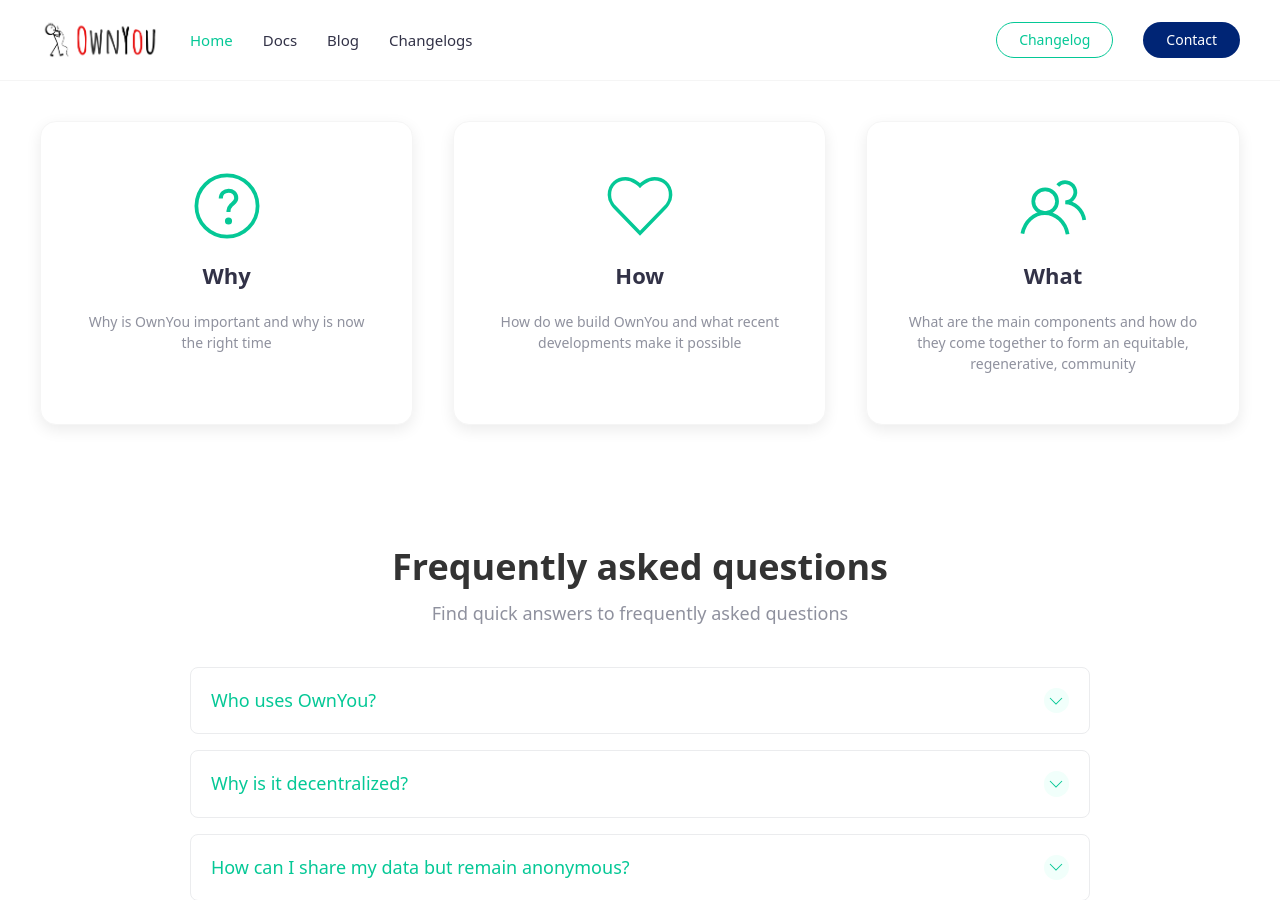
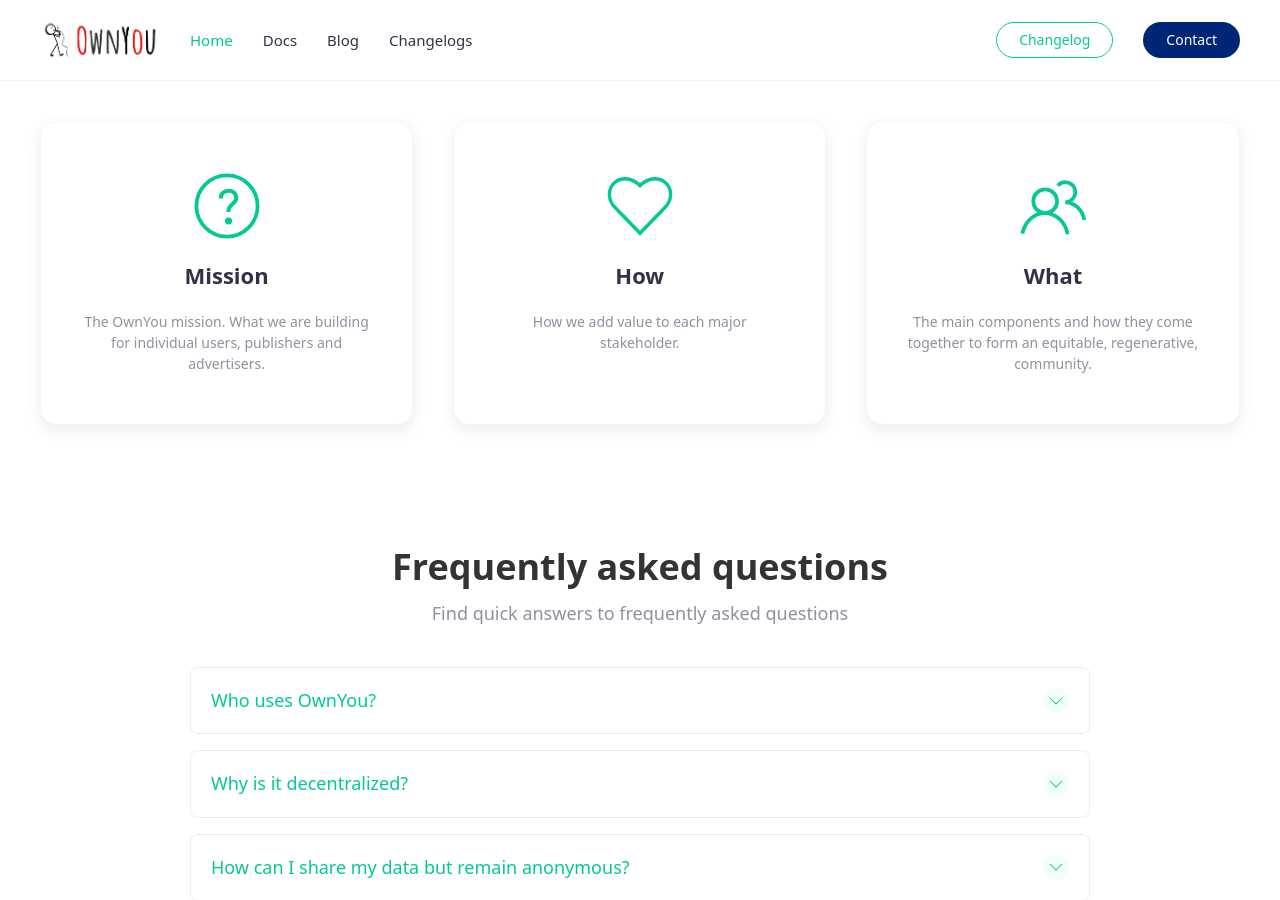
Before and after one commit to OwnYouLtd/docs, a Jekyll site: the page built from index.md, in a window 1280 px wide and 900 px high, scrolled down 859 px. Built offline with Jekyll 4.4.1, drawn with Linux system fonts in a browser that asks for light colours; comment, search, counter and statistics services are not loaded.

Commit message:
navigation boxes

```diff
--- a/_data/navigation_boxes.yml
+++ b/_data/navigation_boxes.yml
@@ -1,16 +1,16 @@
 # Boxes include navigation
 
-- title: Why
-  desc: Why is OwnYou important and why is now the right time
+- title: Mission
+  desc: The OwnYou mission. What we are building for individual users, publishers and advertisers.
   icon: question
   doc: why
 
 - title: How
-  desc: How do we build OwnYou and what recent developments make it possible
+  desc: How we add value to each major stakeholder.
   icon: heart
   doc: how
 
 - title: What
-  desc: What are the main components and how do they come together to form an equitable, regenerative, community
+  desc: The main components and how they come together to form an equitable, regenerative, community.
   icon: users
   doc: what
```
